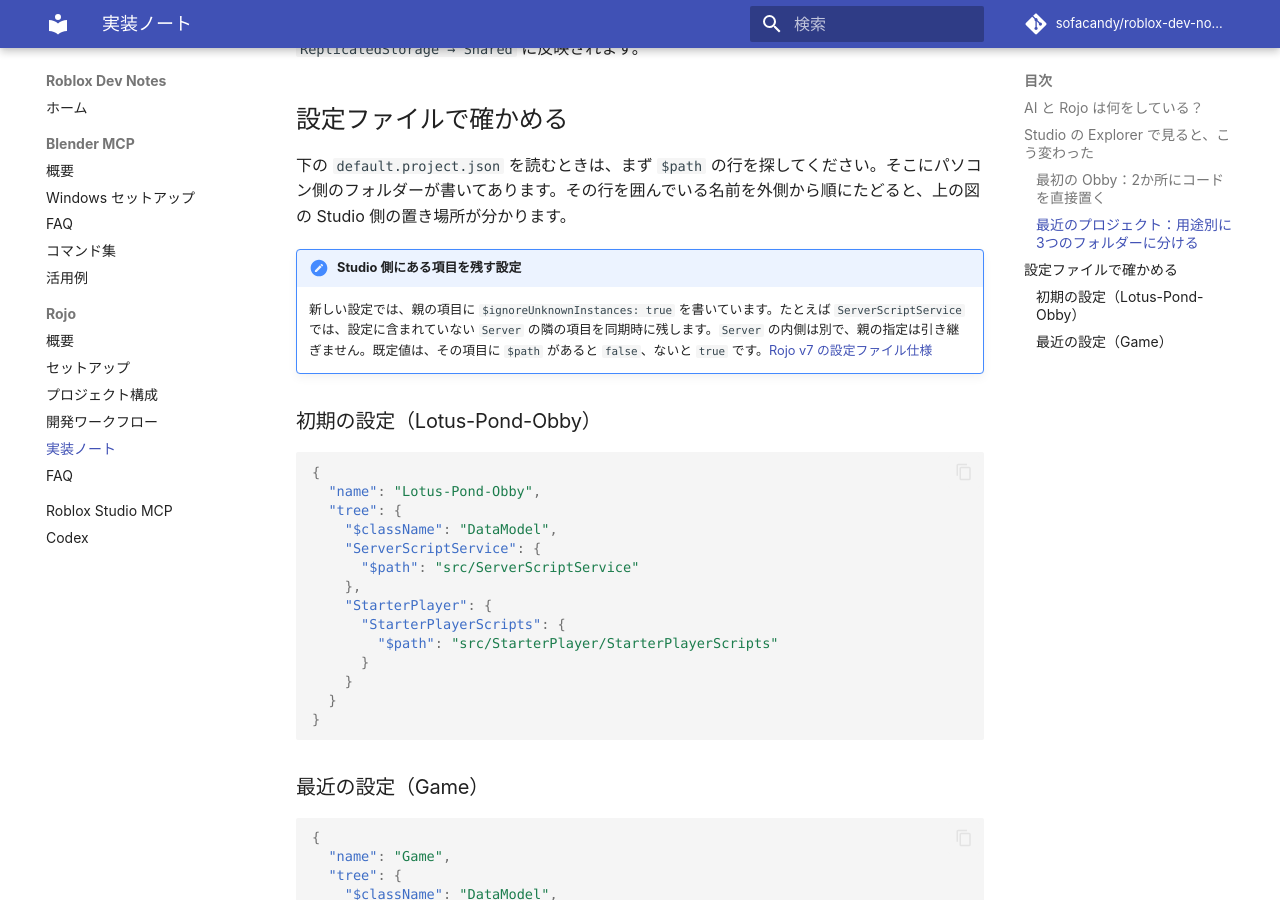
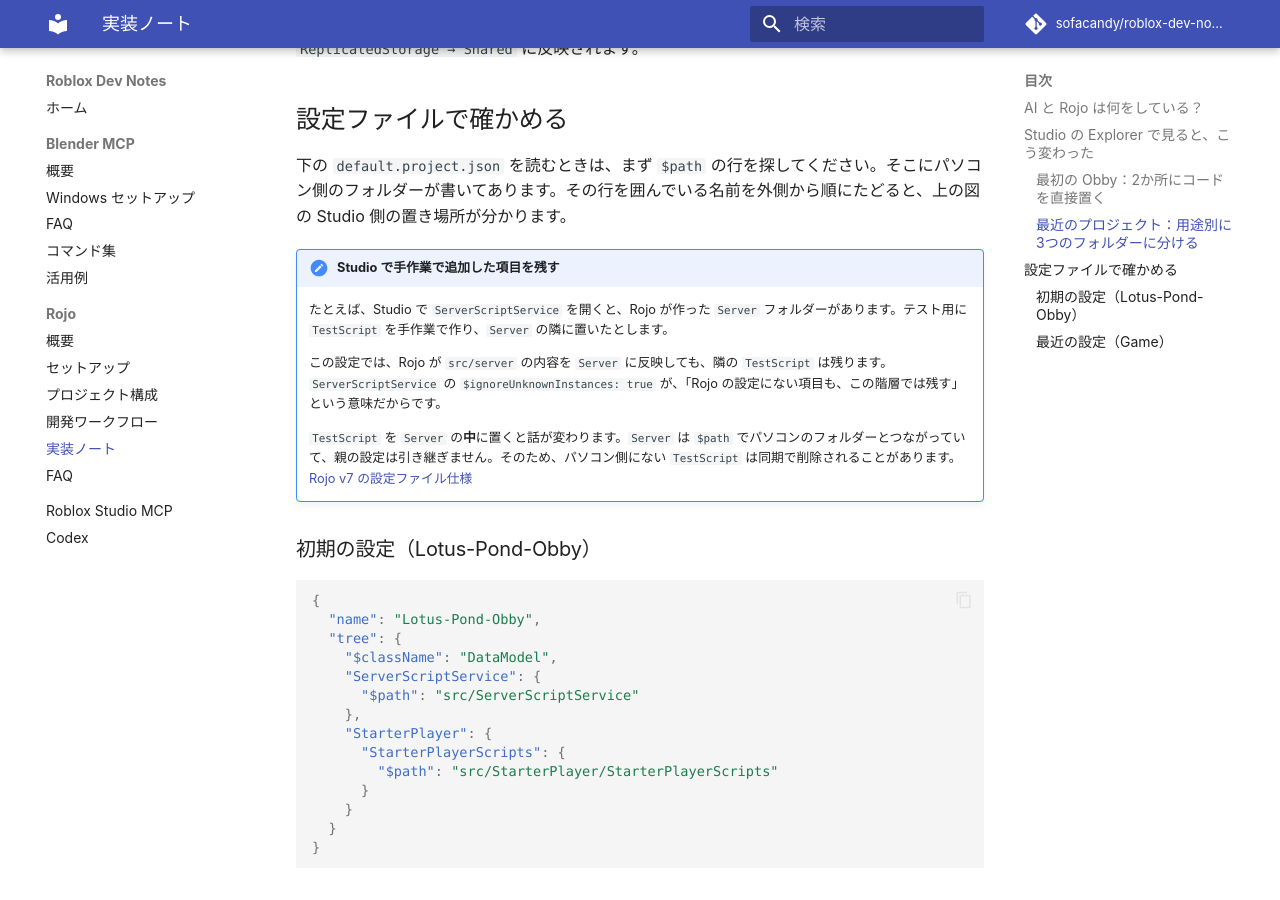
Before and after one commit to sofacandy/roblox-dev-notes, an MkDocs documentation site: the page built from docs/rojo/implementation-notes.md, in a window 1280 px wide and 900 px high, scrolled down 1451 px. Built offline with MkDocs 1.6.1 and Material for MkDocs 9.7.7, drawn with Linux system fonts in a browser that asks for light colours; comment, search, counter and statistics services are not loaded.

Commit message:
Explain Rojo ignore behavior with a Studio example

```diff
--- a/docs/rojo/implementation-notes.md
+++ b/docs/rojo/implementation-notes.md
@@ -52,8 +52,12 @@ ReplicatedStorage
 
 下の `default.project.json` を読むときは、まず `$path` の行を探してください。そこにパソコン側のフォルダーが書いてあります。その行を囲んでいる名前を外側から順にたどると、上の図の Studio 側の置き場所が分かります。
 
-!!! note "Studio 側にある項目を残す設定"
-    新しい設定では、親の項目に `$ignoreUnknownInstances: true` を書いています。たとえば `ServerScriptService` では、設定に含まれていない `Server` の隣の項目を同期時に残します。`Server` の内側は別で、親の指定は引き継ぎません。既定値は、その項目に `$path` があると `false`、ないと `true` です。[Rojo v7 の設定ファイル仕様](https://rojo.space/docs/v7/project-format/#instance-description)
+!!! note "Studio で手作業で追加した項目を残す"
+    たとえば、Studio で `ServerScriptService` を開くと、Rojo が作った `Server` フォルダーがあります。テスト用に `TestScript` を手作業で作り、`Server` の隣に置いたとします。
+
+    この設定では、Rojo が `src/server` の内容を `Server` に反映しても、隣の `TestScript` は残ります。`ServerScriptService` の `$ignoreUnknownInstances: true` が、「Rojo の設定にない項目も、この階層では残す」という意味だからです。
+
+    `TestScript` を `Server` の**中**に置くと話が変わります。`Server` は `$path` でパソコンのフォルダーとつながっていて、親の設定は引き継ぎません。そのため、パソコン側にない `TestScript` は同期で削除されることがあります。[Rojo v7 の設定ファイル仕様](https://rojo.space/docs/v7/project-format/#instance-description)
 
 ### 初期の設定（Lotus-Pond-Obby）
 
```
